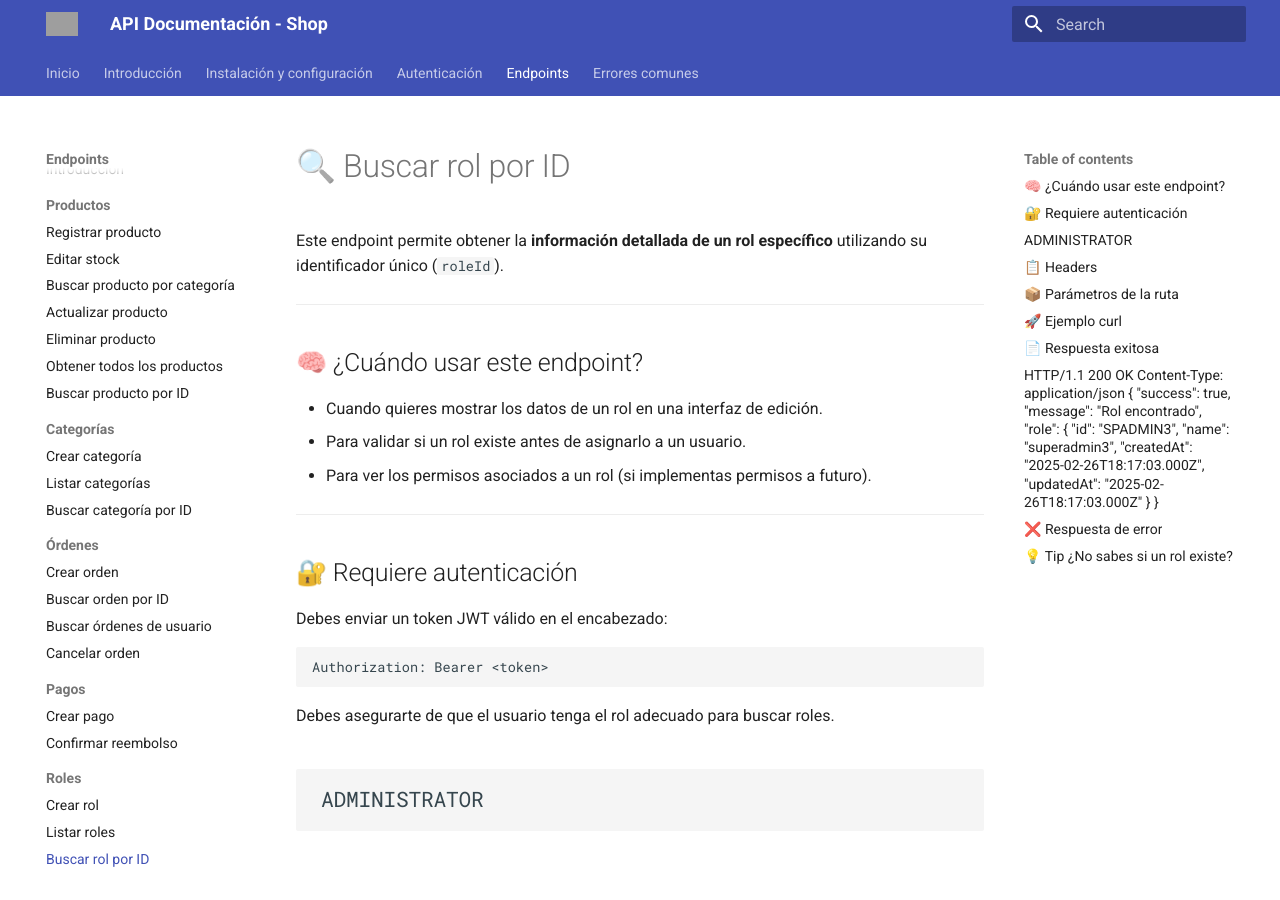
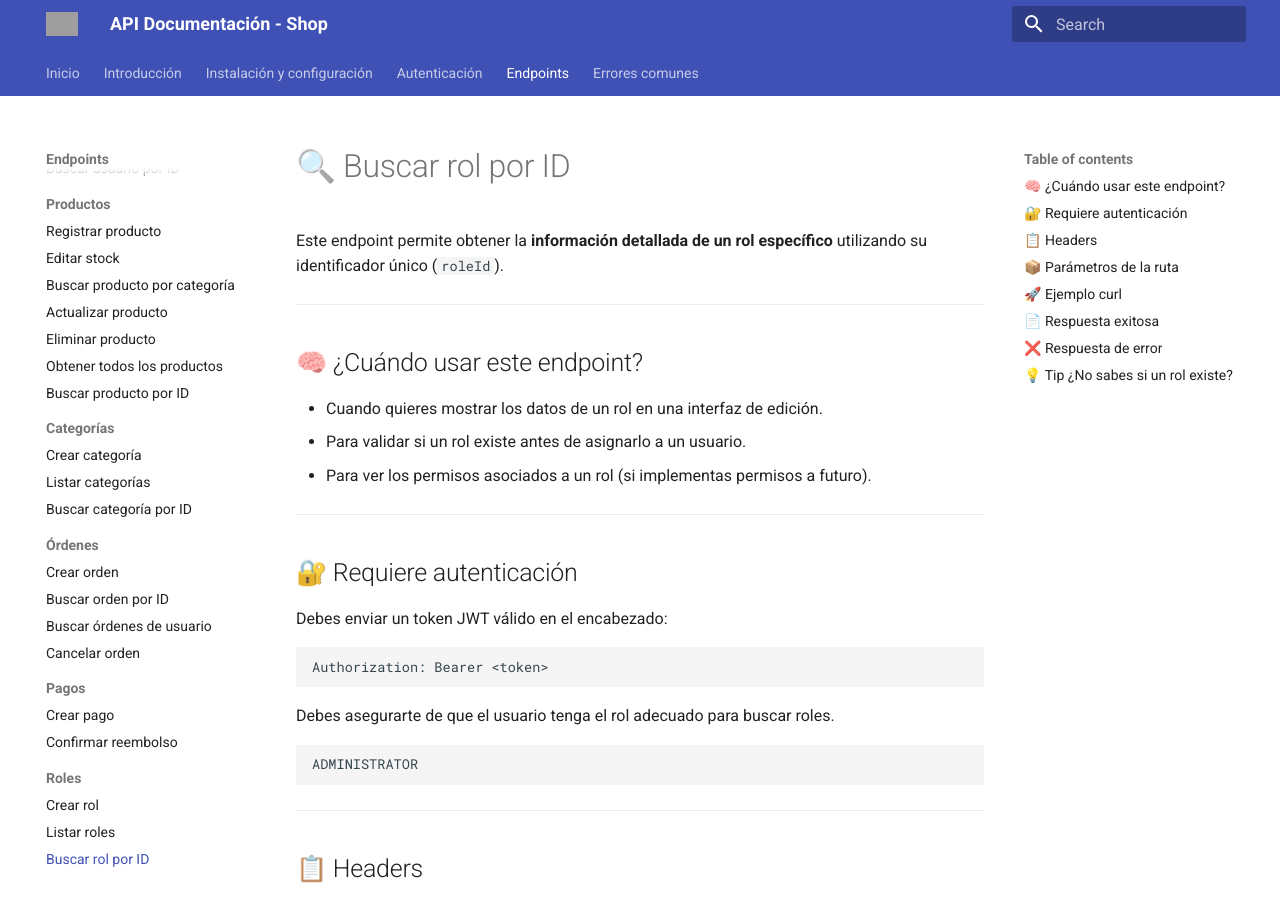
Before and after one commit to Fabio-Alfredo/Shop-Backend-express, an MkDocs documentation site: the page built from docs/roles/find_id.md, in a window 1280 px wide and 900 px high. Built offline with MkDocs 1.6.1 and Material for MkDocs 9.7.7, drawn with Linux system fonts in a browser that asks for light colours; some of the changed lines change nothing that is shown; grey boxes are pictures that could not be loaded.

Commit message:
:memo: feat: add new documentation for users

````diff
--- a/docs/roles/find_id.md
+++ b/docs/roles/find_id.md
@@ -25,6 +25,7 @@
 ```http
 ADMINISTRATOR
 ```
+
 ---
 
 ## 📋 Headers
@@ -71,6 +72,7 @@
   }
 }
 ```
+
 ---
 
 ## ❌ Respuesta de error
--- /dev/null
+++ b/docs/users/edit_role.md
@@ -0,0 +1,95 @@
+# 👤 Editar rol de usuario
+
+Este endpoint permite a un **administrador** cambiar el rol asignado a un usuario. Es útil para promover o limitar permisos dentro del sistema, como pasar de `user` a `admin`, o asignar un rol personalizado como `moderador` o `vendedor`.
+
+---
+
+## 🧠 ¿Cuándo usar este endpoint?
+
+- Para cambiar el nivel de acceso de un usuario.
+- Para asignar roles recién creados.
+- Para implementar flujos de gestión de usuarios desde un panel de control.
+
+---
+
+## 🔐 Requiere autenticación
+
+Debes enviar un token JWT válido en el encabezado:
+
+```http
+Authorization: Bearer <tu_token_jwt_aqui>
+```
+
+Debes asegurarte de que el usuario tenga el rol adecuado para editar roles de otros usuarios.
+
+```http
+ADMINISTRATOR
+```
+
+---
+
+## 📋 Headers
+
+| Nombre        | Valor                      |
+| ------------- | -------------------------- |
+| Authorization | Bearer <tu_token_jwt_aqui> |
+| Content-Type  | application/json           |
+
+---
+
+## 📦 Body (JSON)
+- **Método:** `POST`
+- **Ruta:** `/users/edit-role`
+
+```json
+{
+  "userId": "dbb717c8-b776-4b45-a764-de57251fe6b9",
+  "roleIds": ["ADMIN"],
+  "action": "REMOVE_ROLE"
+}
+```
+
+---
+
+## 🚀 Ejemplo curl
+
+```bash
+curl -X POST "http://localhost:3000/api/users/edit-role" \
+-H "Authorization: Bearer <tu_token_jwt_aqui>" \
+-H "Content-Type: application/json" \
+-d '{
+  "userId": "dbb717c8-b776-4b45-a764-de57251fe6b9",
+  "roleIds": ["ADMIN"],
+  "action": "REMOVE_ROLE"
+}'
+```
+
+---
+
+## 📄 Respuesta exitosa
+
+```json
+HTTP/1.1 200 OK
+Content-Type: application/json
+{
+  "success": true,
+  "message": "success",
+  "data": "role editado con exito"
+}
+```
+
+---
+
+## ❌ Respuesta de error
+| Código | Motivo                      | Solución                                                     |
+| ------ | --------------------------- | ------------------------------------------------------------ |
+| 400    | Datos de entrada inválidos  | Asegúrate de enviar un JSON válido con los campos requeridos. |
+| 401    | No autorizado               | Asegúrate de enviar un token JWT válido y que el usuario tenga el rol adecuado. |
+| 403    | Acceso denegado             | Verifica que el usuario tenga el rol `ADMINISTRATOR`.        |
+| 500    | Error interno del servidor  | Intenta nuevamente más tarde o revisa los registros del servidor. |
+
+---
+
+## ⚠️ Advertencia
+
+Este endpoint puede modificar accesos sensibles. Asegúrate de validar correctamente los permisos del usuario que hace la solicitud.
--- /dev/null
+++ b/docs/users/find_all.md
@@ -0,0 +1,114 @@
+# 👥 Obtener usuarios (con filtro por rol)
+
+Este endpoint permite **listar todos los usuarios** del sistema. Además, puedes **filtrar los resultados por un rol específico** utilizando el parámetro `roleId`.
+
+---
+
+## 🧠 ¿Cuándo usar este endpoint?
+
+- Para mostrar todos los usuarios en un panel administrativo.
+- Para ver usuarios con un rol específico (como todos los `vendedores` o `usuarios`).
+- Para auditar el sistema o gestionar permisos.
+
+---
+
+## 🔐 Requiere autenticación
+
+Debes enviar un token JWT válido en el encabezado:
+
+```http
+Authorization: Bearer <tu_token_jwt_aqui>
+```
+
+Debes asegurarte de que el usuario tenga el rol adecuado para ver la lista de usuarios.
+
+```http
+ADMINISTRATOR
+```
+
+---
+
+## 📋 Headers
+
+| Nombre        | Valor                      |
+| ------------- | -------------------------- |
+| Authorization | Bearer <tu_token_jwt_aqui> |
+| Content-Type  | application/json           |
+
+---
+
+## 📦 Parámetros de la ruta
+
+- **Método:** `GET`
+- **Ruta:** `/user/all?roleId={roleId}`
+
+  | Nombre | Tipo   | Descripción                                 |
+  | ------ | ------ | ------------------------------------------- |
+  | roleId | String | ID del rol para filtrar usuarios (opcional) |
+
+---
+
+## 🚀 Ejemplo curl
+
+```bash
+curl -X GET "http://localhost:3000/api/user/all?roleId=ADMIN" \
+-H "Authorization: Bearer <tu_token_jwt_aqui>" \
+-H "Content-Type: application/json"
+```
+
+---
+
+## 📄 Respuesta exitosa
+
+```json
+HTTP/1.1 200 OK
+Content-Type: application/json
+{
+  "success": true,
+  "message": "success",
+  "data": [
+    {
+      "id": "2844282f-8a2a-4dd6-b59a-1886408df242",
+      "name": "user2",
+      "email": "user2@gmail.com",
+      "roles": []
+    },
+    {
+      "id": "6df3a7ac-920f-4bca-b339-746676230d7a",
+      "name": "user",
+      "email": "user@gmail.com",
+      "roles": ["administrador"]
+    }
+  ]
+}
+```
+
+---
+
+## 📄 Ejemplo de respuesta sin producto
+
+```json
+HTTP/1.1 200 OK
+Content-Type: application/json
+{
+  "success": true,
+  "message": "success",
+  "data": []
+}
+```
+
+---
+
+## ❌ Ejemplo de error
+
+| Código | Motivo                     | Solución                                                                                                                   |
+| ------ | -------------------------- | -------------------------------------------------------------------------------------------------------------------------- |
+| 401    | No autorizado              | Asegúrate de enviar un token JWT válido en el encabezado.                                                                  |
+| 400    | Rol no encontrado          | Verifica que el `roleId` sea correcto y que el rol exista.                                                                 |
+| 500    | Error interno del servidor | Revisa los registros del servidor para más detalles. Intenta nuevamente más tarde o contacta al administrador del sistema. |
+
+---
+
+## 💡 Tip Filtrado por rol
+
+Puedes combinar este endpoint con la lista de roles [Obtener roles](/docs/roles/find_all.md) para construir filtros dinámicos en tu panel de administración.
--- /dev/null
+++ b/docs/users/find_id.md
@@ -0,0 +1,92 @@
+# 🔍 Buscar usuario por ID
+
+Este endpoint permite obtener **información detallada de un usuario** específico, utilizando su identificador único (`userId`). Incluye su nombre, correo electrónico y rol asignado.
+
+---
+
+## 🧠 ¿Cuándo usar este endpoint?
+
+- Para mostrar el perfil completo de un usuario.
+- Para verificar su rol actual antes de editarlo.
+- Para operaciones de gestión y soporte desde el panel de administración.
+
+---
+
+## 🔐 Requiere autenticación
+
+Debes enviar un token JWT válido en el encabezado:
+
+```http
+Authorization: Bearer <token>
+```
+
+Debes asegurarte de que el usuario tenga el rol adecuado para ver los detalles del usuario.
+
+```http
+ADMINISTRATOR
+```
+
+---
+
+## 📋 Headers
+
+| Nombre        | Valor            |
+| ------------- | ---------------- |
+| Authorization | Bearer <token>   |
+| Content-Type  | application/json |
+
+---
+
+## 📦 Parámetros de la ruta
+
+- **Método:** `GET`
+- **Ruta:** `/user/find/:id`
+  | Nombre | Tipo | Descripción |
+  | ------ | ---- | ------------------------ |
+  | id | UUID | ID del usuario a buscar |
+
+---
+
+## 🚀 Ejemplo curl
+
+```bash
+curl -X GET "http://localhost:3000/api/user/find/123e4567-e89b-12d3-a456-426614174001" \
+-H "Authorization: Bearer <tu_token_jwt_aqui>" \
+-H "Content-Type: application/json"
+```
+
+---
+
+## 📄 Respuesta exitosa
+
+```json
+HTTP/1.1 200 OK
+Content-Type: application/json
+{
+{
+  "success": true,
+  "message": "success",
+  "data": {
+      "id": "dbb717c8-b776-4b45-a764-de57251fe6b9",
+      "name": "user2",
+      "email": "user2@gmail.com",
+      "roles": []
+  }
+}
+}
+```
+
+---
+
+## ❌ Respuesta de error
+| Código | Motivo                      | Solución                                                     |
+| ------ | --------------------------- | ------------------------------------------------------------ |
+| 404    | Usuario no encontrado       | Verifica que el ID del usuario sea correcto y que exista en la base de datos. |
+| 401    | No autorizado               | Asegúrate de enviar un token JWT válido con los permisos adecuados. |
+| 500    | Error interno del servidor  | Intenta nuevamente más tarde o contacta al soporte técnico.  |
+
+---
+
+## 📄 Id invalido
+
+El ID del usuario suele ser un UUID generado automáticamente al momento del registro. Asegúrate de copiarlo correctamente para evitar errores.
--- a/mkdocs.yml
+++ b/mkdocs.yml
@@ -24,6 +24,10 @@
   - Autenticación: authentication.md
   - Endpoints:
     - Introducción: endpoints.md
+    - Usuarios:
+      - Editar rol de usuario: users/edit_role.md
+      - Listar usuarios: users/find_all.md
+      - Buscar usuario por ID: users/find_id.md
     - Productos:
       - Registrar producto: products/register.md
       - Editar stock: products/add_stock.md
````
Also changed, not shown: docs/roles/create.md (+1 -0 lines).
